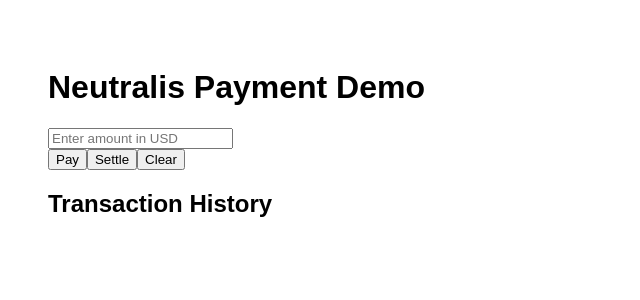
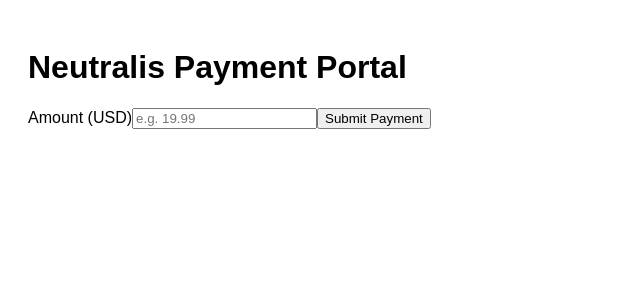
Before and after one commit to Electr0smith/Neutralis1.0, a Next.js app: page / in a window 1280 px wide. Shown: the top 300 px of the page, without its empty margins (0-640 px from the left). Built offline with nearby package versions, Linux system fonts and the light colour scheme.

Commit message:
Trying to push to master after NPM resolution

```diff
--- a/app/page.tsx
+++ b/app/page.tsx
@@ -1,65 +1,79 @@
-'use client'
-import { useState, useEffect } from 'react';
+'use client';
 
-export default function Home() {
+import React, { useState } from 'react';
+
+type PaymentRecord = {
+  amount: string;
+  usdc: string;
+  ref: string;
+};
+
+export default function Page() {
   const [amount, setAmount] = useState('');
   const [status, setStatus] = useState('');
-  const [history, setHistory] = useState([]);
-  const [usdcAmount, setUsdcAmount] = useState('');
+  const [history, setHistory] = useState<PaymentRecord[]>([]);
 
-  useEffect(() => {
-    const stored = localStorage.getItem('txHistory');
-    if (stored) setHistory(JSON.parse(stored));
-  }, []);
+  const handleSubmit = async (e: React.FormEvent) => {
+    e.preventDefault();
 
-  useEffect(() => {
-    localStorage.setItem('txHistory', JSON.stringify(history));
-  }, [history]);
+    if (!amount || isNaN(Number(amount))) {
+      setStatus('Please enter a valid amount.');
+      return;
+    }
 
-  const handlePayment = async () => {
     setStatus('Processing payment...');
+
     const ref = crypto.randomUUID();
-    setHistory([...history, {
+
+    // This is where you'd call your backend /api/payment or similar
+    setTimeout(() => {
+      setHistory([
+        ...history,
+        {
           amount: parseFloat(amount).toFixed(2),
-      usdc: parseFloat(amount).toFixed(2),
-      ref
-    }]);
-    setStatus('Payment processed successfully.');
-  };
-
-  const handleSettle = () => {
-    const total = history.reduce((sum, tx) => sum + parseFloat(tx.usdc), 0);
-    setUsdcAmount(total.toFixed(2));
-    setStatus(`USDC converted and settled: $${total.toFixed(2)}`);
-  };
-
-  const clearHistory = () => {
-    setHistory([]);
-    localStorage.removeItem('txHistory');
-    setStatus('Transaction history cleared.');
+          usdc: parseFloat(amount).toFixed(2), // Pretend 1:1 for MVP
+          ref,
+        },
+      ]);
+      setStatus('Payment successful!');
+      setAmount('');
+    }, 1000);
   };
 
   return (
-    <main style={{ padding: 20 }}>
-      <h1>Neutralis Payment Demo</h1>
+    <main className="p-8 max-w-xl mx-auto">
+      <h1 className="text-2xl font-bold mb-4">Neutralis Payment Portal</h1>
+      <form onSubmit={handleSubmit} className="mb-6">
+        <label className="block mb-2 font-semibold">Amount (USD)</label>
         <input
-        placeholder="Enter amount in USD"
+          type="text"
           value={amount}
           onChange={(e) => setAmount(e.target.value)}
+          className="w-full p-2 border border-gray-300 rounded mb-4"
+          placeholder="e.g. 19.99"
         />
+        <button
+          type="submit"
+          className="bg-black text-white px-4 py-2 rounded hover:bg-gray-800"
+        >
+          Submit Payment
+        </button>
+      </form>
+
+      {status && <p className="mb-4">{status}</p>}
+
+      {history.length > 0 && (
         <div>
-        <button onClick={handlePayment}>Pay</button>
-        <button onClick={handleSettle}>Settle</button>
-        <button onClick={clearHistory}>Clear</button>
-      </div>
-      <p>{status}</p>
-      <h2>Transaction History</h2>
-      <ul>
-        {history.map((tx, i) => (
-          <li key={i}>${tx.amount} → {tx.usdc} USDC (Ref: {tx.ref})</li>
+          <h2 className="text-xl font-semibold mb-2">Payment History</h2>
+          <ul className="border border-gray-200 rounded p-4 bg-gray-50">
+            {history.map((entry, index) => (
+              <li key={index} className="mb-2">
+                <strong>${entry.amount}</strong> | Ref: <code>{entry.ref}</code>
+              </li>
             ))}
           </ul>
-      {usdcAmount && <p>Total Settled: ${usdcAmount}</p>}
+        </div>
+      )}
     </main>
   );
 }
```
Also changed, not shown: package.json (+6 -1 lines), tsconfig.json (added, +35 -0 lines), next-env.d.ts (added), 1 other file (tests, documents, lock files or other folders). Lines whose indentation alone changed are shown as unchanged.
